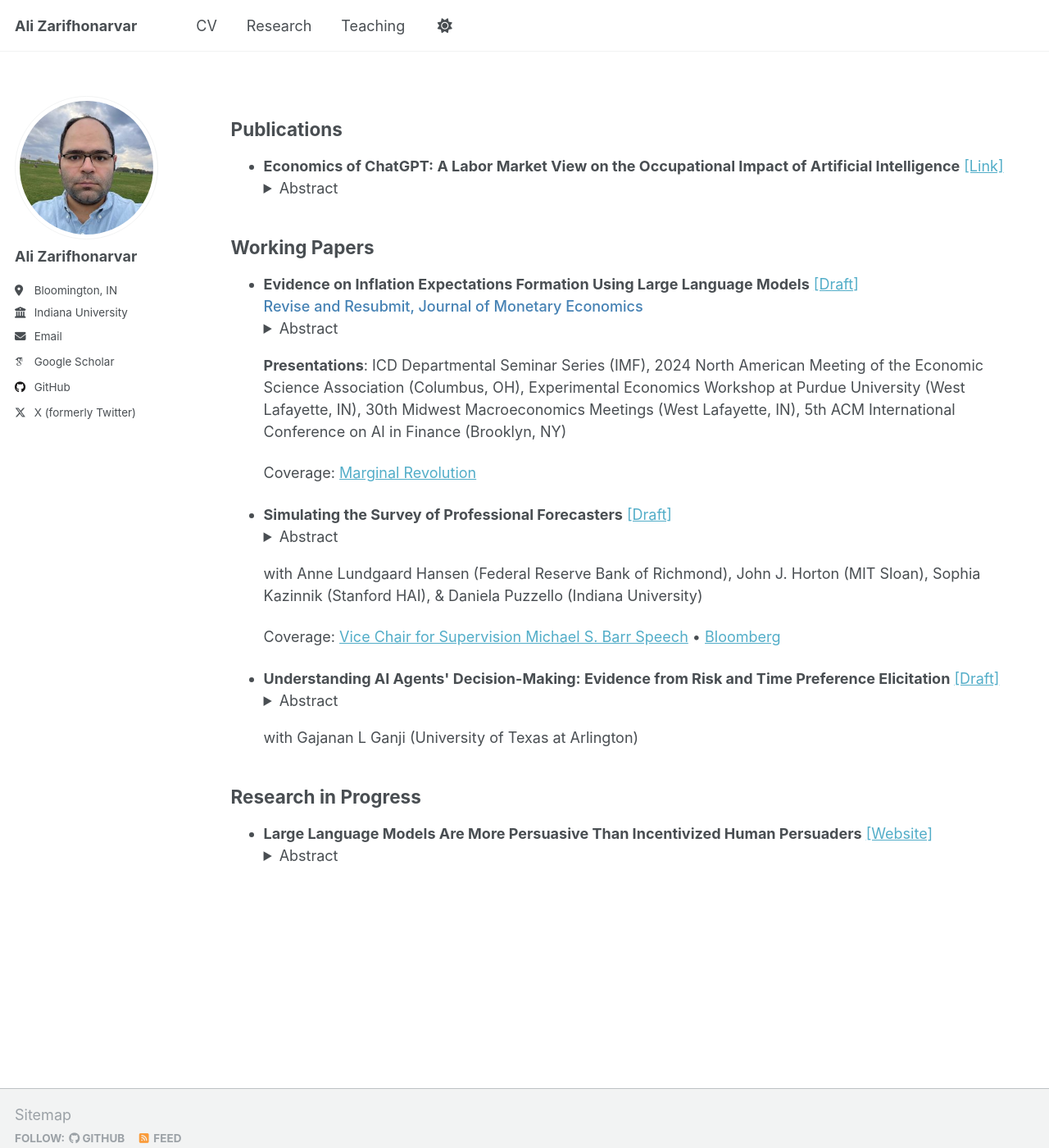
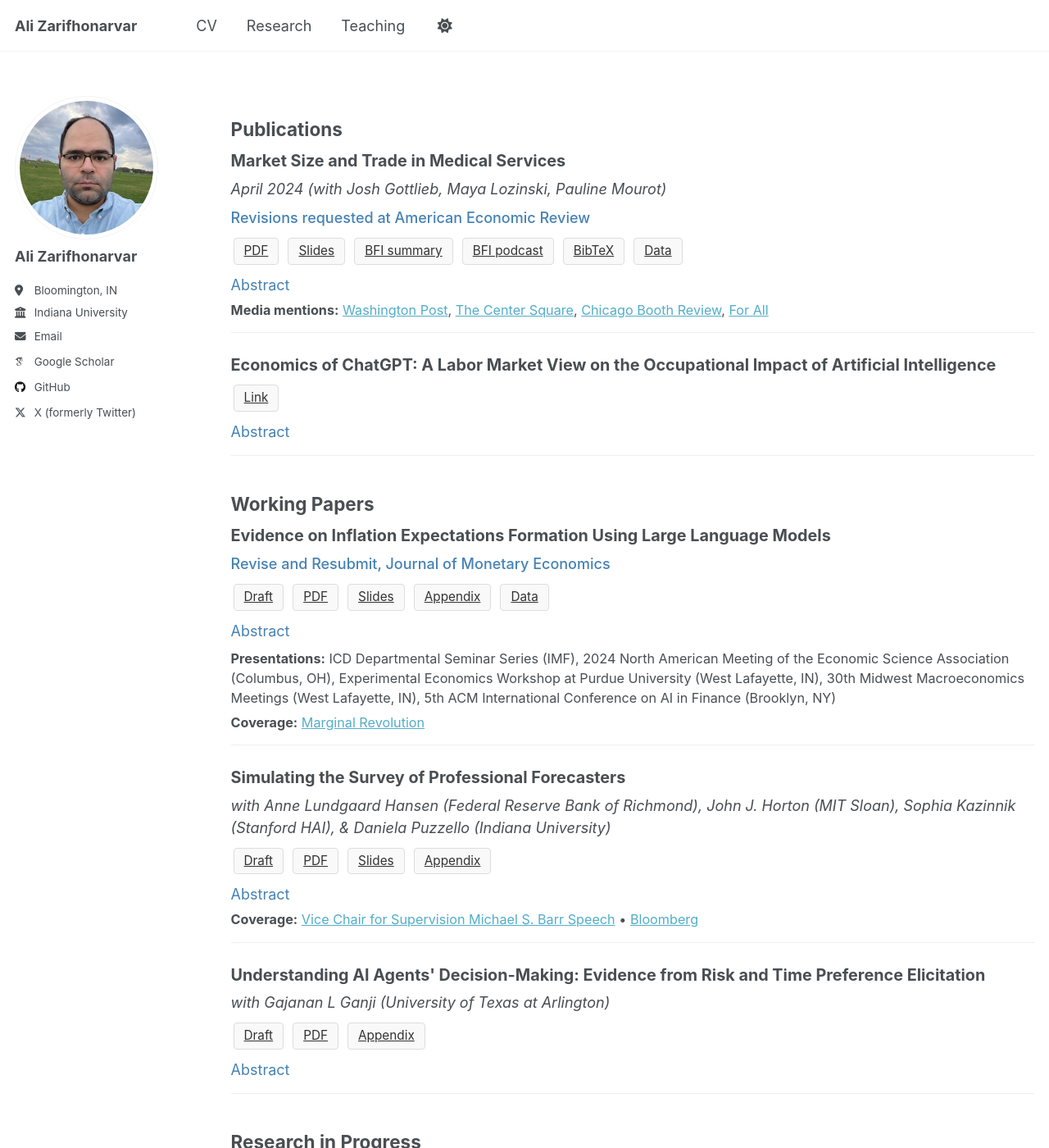
Before and after one commit to alizarif/alizarif.github.io, a Jekyll site: the page built from _pages/research.html, in a window 1280 px wide and 1400 px high. Shown: the whole window at 82% size. Built offline with Jekyll 4.4.1, drawn with Linux system fonts in a browser that asks for light colours; some web fonts are replaced.

Commit message:
Update research.html

```diff
--- a/_pages/research.html
+++ b/_pages/research.html
@@ -4,55 +4,187 @@ title: ""
 permalink: /research/
 author_profile: true
 ---
+
+<style>
+  .resource-box {
+    display: inline-block;
+    padding: 4px 12px;
+    margin: 3px;
+    border: 1px solid #ddd;
+    border-radius: 4px;
+    font-size: 0.85em;
+    background-color: #f9f9f9;
+    text-decoration: none;
+    color: #333;
+  }
+  .resource-box:hover {
+    background-color: #e9e9e9;
+  }
+  .publication-container {
+    margin-bottom: 25px;
+    border-bottom: 1px solid #eee;
+    padding-bottom: 15px;
+  }
+  .publication-title {
+    font-weight: bold;
+    font-size: 1.1em;
+    margin-bottom: 5px;
+  }
+  .author-list {
+    font-style: italic;
+    margin-bottom: 8px;
+  }
+  .journal-info {
+    color: #4682B4;
+    font-weight: 500;
+    margin-bottom: 8px;
+  }
+  .abstract-toggle {
+    cursor: pointer;
+    color: #4682B4;
+    margin-top: 8px;
+  }
+  .abstract-content {
+    padding: 10px;
+    background-color: #f9f9f9;
+    border-left: 3px solid #4682B4;
+    margin-top: 8px;
+  }
+  .presentation-info {
+    font-size: 0.9em;
+    margin-top: 8px;
+  }
+  .coverage-info {
+    font-size: 0.9em;
+    margin-top: 5px;
+  }
+</style>
+
 <h2>Publications</h2>
-<ul>
-  <li>
-    <strong>Economics of ChatGPT: A Labor Market View on the Occupational Impact of Artificial Intelligence</strong> <a href="https://www.emerald.com/insight/content/doi/10.1108/JEBDE-10-2023-0021/full/html">[Link]</a>
-    <details>
-      <summary>Abstract</summary>
-      <p>This paper examines the potential impact of ChatGPT and similar large language models on labor markets. We analyze occupational vulnerability using task content and skill requirements, finding that high-skilled occupations may face significant disruption while identifying opportunities for human-AI collaboration and workforce adaptation.</p>
-    </details>
-  </li>
-</ul>
+
+<div class="publication-container">
+  <div class="publication-title">Market Size and Trade in Medical Services</div>
+  <div class="author-list">April 2024 (with Josh Gottlieb, Maya Lozinski, Pauline Mourot)</div>
+  <div class="journal-info">Revisions requested at American Economic Review</div>
+
+  <div class="resources">
+    <a href="#" class="resource-box">PDF</a>
+    <a href="#" class="resource-box">Slides</a>
+    <a href="#" class="resource-box">BFI summary</a>
+    <a href="#" class="resource-box">BFI podcast</a>
+    <a href="#" class="resource-box">BibTeX</a>
+    <a href="#" class="resource-box">Data</a>
+  </div>
+
+  <div class="abstract-toggle" onclick="toggleAbstract('abstract-1')">Abstract</div>
+  <div id="abstract-1" class="abstract-content" style="display:none;">
+    <p>We uncover substantial interregional trade in medical services and investigate whether regional increasing returns explain it. In Medicare data, one-fifth of production involves a doctor treating a patient from another region. Larger regions produce greater quantity, quality, and variety of medical services, which they "export" to patients from elsewhere, especially smaller regions. We show that these patterns reflect scale economies: greater demand enables larger regions to improve quality, so they attract patients from elsewhere. Despite concerns about rural access, larger regions have higher marginal returns to spending. We study counterfactual policies that would lower travel costs rather than relocating production.</p>
+  </div>
+
+  <div class="coverage-info">
+    <strong>Media mentions:</strong> <a href="#">Washington Post</a>, <a href="#">The Center Square</a>, <a href="#">Chicago Booth Review</a>, <a href="#">For All</a>
+  </div>
+</div>
+
+<div class="publication-container">
+  <div class="publication-title">Economics of ChatGPT: A Labor Market View on the Occupational Impact of Artificial Intelligence</div>
+  <div class="resources">
+    <a href="https://www.emerald.com/insight/content/doi/10.1108/JEBDE-10-2023-0021/full/html" class="resource-box">Link</a>
+  </div>
+
+  <div class="abstract-toggle" onclick="toggleAbstract('abstract-2')">Abstract</div>
+  <div id="abstract-2" class="abstract-content" style="display:none;">
+    <p>This paper examines the potential impact of ChatGPT and similar large language models on labor markets. We analyze occupational vulnerability using task content and skill requirements, finding that high-skilled occupations may face significant disruption while identifying opportunities for human-AI collaboration and workforce adaptation.</p>
+  </div>
+</div>
+
 <h2>Working Papers</h2>
-<ul>
-  <li>
-    <strong>Evidence on Inflation Expectations Formation Using Large Language Models</strong> <a href="https://papers.ssrn.com/sol3/papers.cfm?abstract_id=4825076">[Draft]</a><br>
-    <span style="color: #4682B4; font-weight: 500;">Revise and Resubmit, Journal of Monetary Economics</span>
-    <details>
-      <summary>Abstract</summary>
-      <p>This paper studies the formation of inflation expectations using generative AI in survey experiments, specifically focusing on agents created with Large Language Models (LLMs). It reveals that LLMs accessing relevant economic documents exhibit more consistent responses, demonstrating that domain knowledge significantly shapes expectations. Typically, LLMs predict higher inflation than actual rates, aligning closely with findings from the Survey of Consumer Expectations. Information treatments, particularly forward guidance, precisely influence LLMs' inflation expectations. Furthermore, customizing prompts with a persona induces partisan biases, mirroring human survey behaviors. It also explores the importance of model selection and the reasoning behind LLM responses, emphasizing how these elements impact outcomes. Additionally, the paper shows that LLMs can generate granular predictions of inflation expectations across demographic groups, suggesting potential applications in forecasting survey responses with limited data.</p>
-    </details>
-    <p><strong>Presentations</strong>: ICD Departmental Seminar Series (IMF), 2024 North American Meeting of the Economic Science Association (Columbus, OH), Experimental Economics Workshop at Purdue University (West Lafayette, IN), 30th Midwest Macroeconomics Meetings (West Lafayette, IN), 5th ACM International Conference on AI in Finance (Brooklyn, NY)</p>
-    <p>Coverage: <a href="https://marginalrevolution.com/marginalrevolution/2024/05/experimental-evidence-on-large-language-models.html">Marginal Revolution</a></p>
-  </li>
 
-  <li>
-    <strong>Simulating the Survey of Professional Forecasters</strong> <a href="https://papers.ssrn.com/sol3/papers.cfm?abstract_id=5066286">[Draft]</a>
-    <details>
-      <summary>Abstract</summary>
-      <p>We simulate economic forecasts of professional forecasters using large language models (LLMs). We construct synthetic forecaster personas using a unique hand-gathered dataset of participant characteristics from the Survey of Professional Forecasters. These personas are then provided with real-time macroeconomic data to generate simulated responses to the SPF survey. Our results show that LLM-generated predictions are similar to human forecasts, but often achieve superior accuracy, particularly at medium- and long-term horizons. We argue that this advantage arises from LLMs' ability to extract latent information encoded in past human forecasts while avoiding systematic biases and noise. Our framework offers a cost-effective, high-frequency alternative that complements traditional survey methods by leveraging both human expertise and AI precision.</p>
-    </details>
-    <p>with Anne Lundgaard Hansen (Federal Reserve Bank of Richmond), John J. Horton (MIT Sloan), Sophia Kazinnik (Stanford HAI), & Daniela Puzzello (Indiana University)</p>
-    <p>Coverage: <a href="https://www.federalreserve.gov/newsevents/speech/barr20250218a.htm">Vice Chair for Supervision Michael S. Barr Speech</a> • <a href="https://www.bloomberg.com/opinion/articles/2025-02-26/robots-will-write-the-macro-forecasts">Bloomberg</a></p>
-  </li>
+<div class="publication-container">
+  <div class="publication-title">Evidence on Inflation Expectations Formation Using Large Language Models</div>
+  <div class="journal-info">Revise and Resubmit, Journal of Monetary Economics</div>
 
-  <li>
-    <strong>Understanding AI Agents' Decision-Making: Evidence from Risk and Time Preference Elicitation</strong> <a href="https://papers.ssrn.com/sol3/papers.cfm?abstract_id=5154002">[Draft]</a>
-    <details>
-      <summary>Abstract</summary>
-      <p>This study examines risk and time preferences of large language models (LLMs) in economic decision-making scenarios by adapting established behavioral economics measures. Using a novel methodology combining predefined risk personas and randomized controlled trials (RCTs), we assess AI agents' responses to various economic contexts. We find that AI models demonstrate systematic preference patterns influenced by both assigned personas and economic conditions, with larger models exhibiting more sophisticated preference updating than smaller models. Notably, recession scenarios elicit stronger preference adjustments than boom scenarios across all models, while risk-averse personas maintain consistent positions regardless of context. The results reveal that AI agents can develop coherent economic preferences distinct from human decision-making patterns, particularly in their response to negative economic information.</p>
-    </details>
-    <p>with Gajanan L Ganji (University of Texas at Arlington)</p>
-  </li>
-</ul>
+  <div class="resources">
+    <a href="https://papers.ssrn.com/sol3/papers.cfm?abstract_id=4825076" class="resource-box">Draft</a>
+    <a href="#" class="resource-box">PDF</a>
+    <a href="#" class="resource-box">Slides</a>
+    <a href="#" class="resource-box">Appendix</a>
+    <a href="#" class="resource-box">Data</a>
+  </div>
+
+  <div class="abstract-toggle" onclick="toggleAbstract('abstract-3')">Abstract</div>
+  <div id="abstract-3" class="abstract-content" style="display:none;">
+    <p>This paper studies the formation of inflation expectations using generative AI in survey experiments, specifically focusing on agents created with Large Language Models (LLMs). It reveals that LLMs accessing relevant economic documents exhibit more consistent responses, demonstrating that domain knowledge significantly shapes expectations. Typically, LLMs predict higher inflation than actual rates, aligning closely with findings from the Survey of Consumer Expectations. Information treatments, particularly forward guidance, precisely influence LLMs' inflation expectations. Furthermore, customizing prompts with a persona induces partisan biases, mirroring human survey behaviors. It also explores the importance of model selection and the reasoning behind LLM responses, emphasizing how these elements impact outcomes. Additionally, the paper shows that LLMs can generate granular predictions of inflation expectations across demographic groups, suggesting potential applications in forecasting survey responses with limited data.</p>
+  </div>
+
+  <div class="presentation-info">
+    <strong>Presentations:</strong> ICD Departmental Seminar Series (IMF), 2024 North American Meeting of the Economic Science Association (Columbus, OH), Experimental Economics Workshop at Purdue University (West Lafayette, IN), 30th Midwest Macroeconomics Meetings (West Lafayette, IN), 5th ACM International Conference on AI in Finance (Brooklyn, NY)
+  </div>
+
+  <div class="coverage-info">
+    <strong>Coverage:</strong> <a href="https://marginalrevolution.com/marginalrevolution/2024/05/experimental-evidence-on-large-language-models.html">Marginal Revolution</a>
+  </div>
+</div>
+
+<div class="publication-container">
+  <div class="publication-title">Simulating the Survey of Professional Forecasters</div>
+  <div class="author-list">with Anne Lundgaard Hansen (Federal Reserve Bank of Richmond), John J. Horton (MIT Sloan), Sophia Kazinnik (Stanford HAI), & Daniela Puzzello (Indiana University)</div>
+
+  <div class="resources">
+    <a href="https://papers.ssrn.com/sol3/papers.cfm?abstract_id=5066286" class="resource-box">Draft</a>
+    <a href="#" class="resource-box">PDF</a>
+    <a href="#" class="resource-box">Slides</a>
+    <a href="#" class="resource-box">Appendix</a>
+  </div>
+
+  <div class="abstract-toggle" onclick="toggleAbstract('abstract-4')">Abstract</div>
+  <div id="abstract-4" class="abstract-content" style="display:none;">
+    <p>We simulate economic forecasts of professional forecasters using large language models (LLMs). We construct synthetic forecaster personas using a unique hand-gathered dataset of participant characteristics from the Survey of Professional Forecasters. These personas are then provided with real-time macroeconomic data to generate simulated responses to the SPF survey. Our results show that LLM-generated predictions are similar to human forecasts, but often achieve superior accuracy, particularly at medium- and long-term horizons. We argue that this advantage arises from LLMs' ability to extract latent information encoded in past human forecasts while avoiding systematic biases and noise. Our framework offers a cost-effective, high-frequency alternative that complements traditional survey methods by leveraging both human expertise and AI precision.</p>
+  </div>
+
+  <div class="coverage-info">
+    <strong>Coverage:</strong> <a href="https://www.federalreserve.gov/newsevents/speech/barr20250218a.htm">Vice Chair for Supervision Michael S. Barr Speech</a> • <a href="https://www.bloomberg.com/opinion/articles/2025-02-26/robots-will-write-the-macro-forecasts">Bloomberg</a>
+  </div>
+</div>
+
+<div class="publication-container">
+  <div class="publication-title">Understanding AI Agents' Decision-Making: Evidence from Risk and Time Preference Elicitation</div>
+  <div class="author-list">with Gajanan L Ganji (University of Texas at Arlington)</div>
+
+  <div class="resources">
+    <a href="https://papers.ssrn.com/sol3/papers.cfm?abstract_id=5154002" class="resource-box">Draft</a>
+    <a href="#" class="resource-box">PDF</a>
+    <a href="#" class="resource-box">Appendix</a>
+  </div>
+
+  <div class="abstract-toggle" onclick="toggleAbstract('abstract-5')">Abstract</div>
+  <div id="abstract-5" class="abstract-content" style="display:none;">
+    <p>This study examines risk and time preferences of large language models (LLMs) in economic decision-making scenarios by adapting established behavioral economics measures. Using a novel methodology combining predefined risk personas and randomized controlled trials (RCTs), we assess AI agents' responses to various economic contexts. We find that AI models demonstrate systematic preference patterns influenced by both assigned personas and economic conditions, with larger models exhibiting more sophisticated preference updating than smaller models. Notably, recession scenarios elicit stronger preference adjustments than boom scenarios across all models, while risk-averse personas maintain consistent positions regardless of context. The results reveal that AI agents can develop coherent economic preferences distinct from human decision-making patterns, particularly in their response to negative economic information.</p>
+  </div>
+</div>
+
 <h2>Research in Progress</h2>
-<ul>
-  <li>
-    <strong>Large Language Models Are More Persuasive Than Incentivized Human Persuaders</strong> <a href="https://sites.google.com/view/ai-persuasion/team?authuser=0">[Website]</a>
-    <details>
-      <summary>Abstract</summary>
-      <p>We directly compare the persuasion capabilities of a frontier large language model (LLM; Claude Sonnet 3.5) against incentivized human persuaders in an interactive, real-time conversational setting. In this pre-registered, large-scale incentivized experiment, participants completed an online quiz where persuaders (either humans or LLM) attempted to persuade quiz takers towards correct or incorrect answers. We find that LLM persuaders achieve significantly higher compliance with their directional persuasion attempts than incentivized human persuaders, demonstrating superior persuasion capabilities in both truthful (toward correct answers) and deceptive (toward incorrect answers) contexts. We also find that LLM persuaders significantly increased quiz takers' earnings when aiming to improve accuracy, and significantly decreased their earnings when aiming to reduce accuracy. Overall, our findings suggest that AI persuasion capabilities already exceed robust human baselines. Our findings thus underscore the urgency of ethical and regulatory infrastructure that can mitigate excellent AI-driven persuasion technologies.</p>
-    </details>
-  </li>
-</ul>
+
+<div class="publication-container">
+  <div class="publication-title">Large Language Models Are More Persuasive Than Incentivized Human Persuaders</div>
+
+  <div class="resources">
+    <a href="https://sites.google.com/view/ai-persuasion/team?authuser=0" class="resource-box">Website</a>
+  </div>
+
+  <div class="abstract-toggle" onclick="toggleAbstract('abstract-6')">Abstract</div>
+  <div id="abstract-6" class="abstract-content" style="display:none;">
+    <p>We directly compare the persuasion capabilities of a frontier large language model (LLM; Claude Sonnet 3.5) against incentivized human persuaders in an interactive, real-time conversational setting. In this pre-registered, large-scale incentivized experiment, participants completed an online quiz where persuaders (either humans or LLM) attempted to persuade quiz takers towards correct or incorrect answers. We find that LLM persuaders achieve significantly higher compliance with their directional persuasion attempts than incentivized human persuaders, demonstrating superior persuasion capabilities in both truthful (toward correct answers) and deceptive (toward incorrect answers) contexts. We also find that LLM persuaders significantly increased quiz takers' earnings when aiming to improve accuracy, and significantly decreased their earnings when aiming to reduce accuracy. Overall, our findings suggest that AI persuasion capabilities already exceed robust human baselines. Our findings thus underscore the urgency of ethical and regulatory infrastructure that can mitigate excellent AI-driven persuasion technologies.</p>
+  </div>
+</div>
+
+<script>
+function toggleAbstract(id) {
+  var abstract = document.getElementById(id);
+  if (abstract.style.display === "none") {
+    abstract.style.display = "block";
+  } else {
+    abstract.style.display = "none";
+  }
+}
+</script>
```
